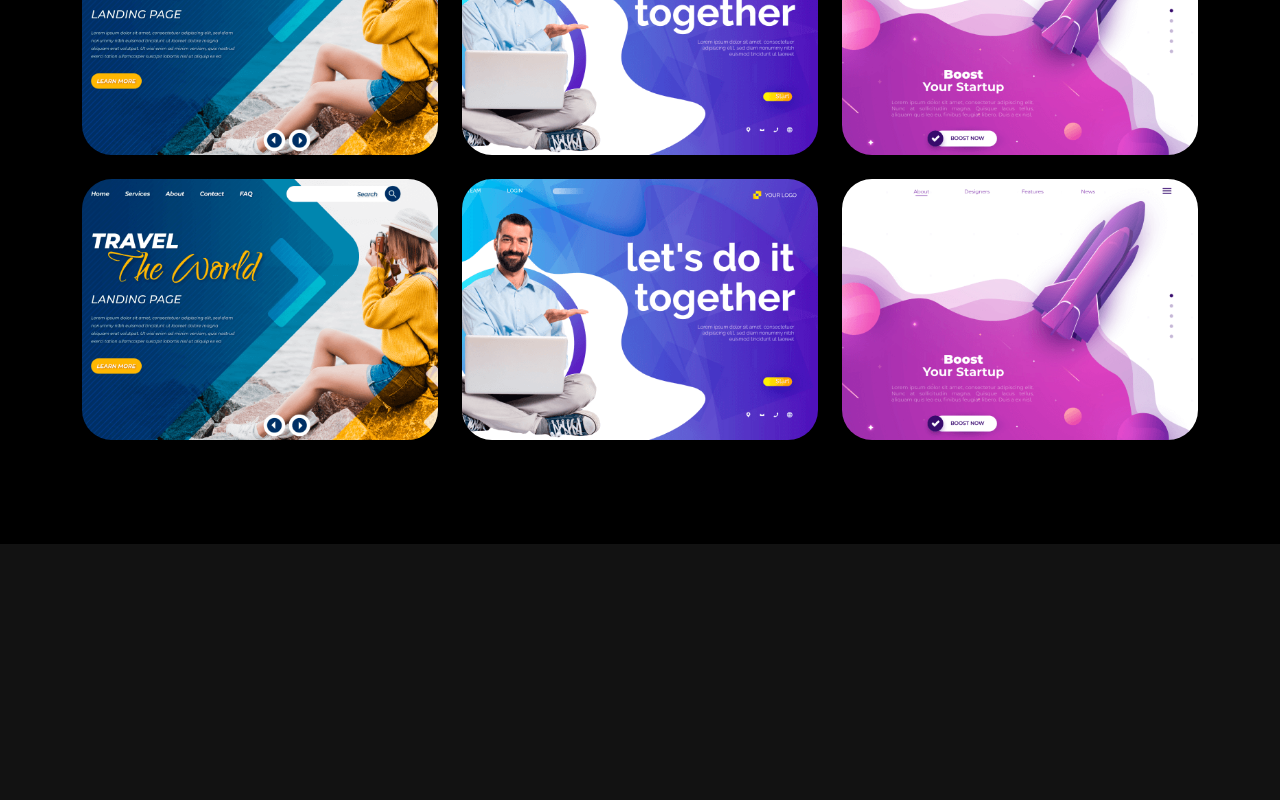
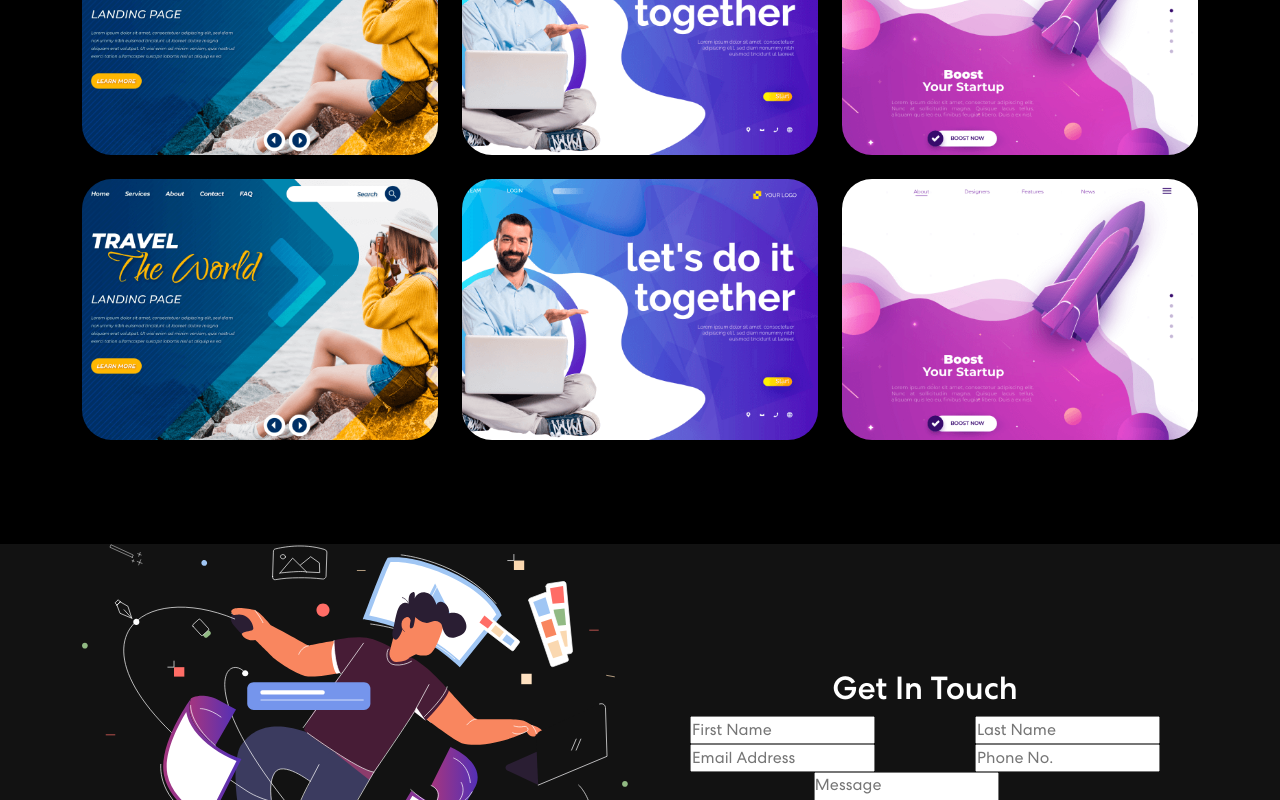
Before and after one commit to mikekim-fullstack/mikekim-portfolio, a React (Create React App) app: page / in a window 1280 px wide. Shown: the part 2000-2800 px from the top of the page. Before the commit the page ends 2544 px from the top, so only its background shows below. Built offline with nearby package versions, Linux system fonts and the light colour scheme.

Commit message:
Contact section is in progress

```diff
--- a/src/App.js
+++ b/src/App.js
@@ -4,6 +4,7 @@ import NavBar from './components/NavBar'
 import Banner from './components/Banner'
 import Skills from './components/Skills';
 import Projects from './components/Projects'
+import Contact from './components/Contact';
 function App() {
   return (
     <div className="App">
@@ -11,6 +12,7 @@ function App() {
       <Banner />
       <Skills />
       <Projects />
+      <Contact />
     </div>
   );
 }
--- /dev/null
+++ b/src/components/Contact.js
@@ -0,0 +1,65 @@
+import { useState, useEffect } from 'react'
+import { Container, Row, Col } from 'react-bootstrap'
+import './Contact.css'
+import contactImg from '../assets/img/contact-img.svg'
+const Contact = () => {
+    const formInitialDetails = {
+        firstName: '',
+        lastName: '',
+        email: '',
+        phone: '',
+        message: ''
+    }
+    const [formDetails, setFormDetails] = useState(formInitialDetails)
+    const [buttonText, setButtonText] = useState('Send')
+    const [status, setStatus] = useState({})
+    const onFormSubmit = (e) => {
+
+    }
+    const onFormUpdate = (e) => {
+        console.log('onFormUpdate', e.target.name, e.target.value)
+        setFormDetails({ ...formDetails, [e.target.name]: e.target.value })
+    }
+    return (
+        <section className='contact' id='contact'>
+            <Container>
+                <Row className='align-items-center'>
+                    <Col md={6}>
+                        <img src={contactImg} alt='contact image' />
+                    </Col>
+                    <Col md={6}>
+                        <h2>Get In Touch</h2>
+                        <form onSubmit={(e) => onFormSubmit(e)}>
+                            <Row>
+                                <Col sm={6} className='px-1'>
+                                    <input type='text' value={formDetails.firstName} name='firstName' placeholder='First Name' onChange={(e) => onFormUpdate(e)} />
+                                </Col>
+                                <Col sm={6} className='px-1'>
+                                    <input type='text' value={formDetails.lastName} name='lastName' placeholder='Last Name' onChange={(e) => onFormUpdate(e)} />
+                                </Col>
+                                <Col sm={6} className='px-1'>
+                                    <input type='email' value={formDetails.email} name='email' placeholder='Email Address' onChange={(e) => onFormUpdate(e)} />
+                                </Col>
+                                <Col sm={6} className='px-1'>
+                                    <input type='tel' value={formDetails.lastName} name='phone' placeholder='Phone No.' onChange={(e) => onFormUpdate(e)} />
+                                </Col>
+                                <Col>
+                                    <textarea value={formDetails.message} name='message' placeholder='Message' onChange={(e) => onFormUpdate(e)} />
+                                    <button type='submit'><span>{buttonText}</span></button>
+                                </Col>
+                            </Row>
+                            {/* If there is error, show error message */
+                                status?.message && (
+                                    <Col>
+                                        <p className={status.message === false ? 'danger' : 'success'}>{status.message}</p>
+                                    </Col>
+                                )
+                            }
+                        </form>
+                    </Col>
+                </Row>
+            </Container>
+        </section>
+    )
+}
+export default Contact
--- a/src/components/NavBar.js
+++ b/src/components/NavBar.js
@@ -38,6 +38,7 @@ const NavBar = () => {
                         <Nav.Link href="#home" className={activeLink === 'home' ? 'active' : ''} onClick={() => setActiveLink('home')}>Home</Nav.Link>
                         <Nav.Link href="#skills" className={activeLink === 'skills' ? 'active' : ''} onClick={() => setActiveLink('skills')}>Skills</Nav.Link>
                         <Nav.Link href="#projects" className={activeLink === 'projects' ? 'active' : ''} onClick={() => setActiveLink('projects')}>Projects</Nav.Link>
+                        <Nav.Link href="#contact" className={activeLink === 'contact' ? 'active' : ''} onClick={() => setActiveLink('contact')}>Contact</Nav.Link>
                     </Nav>
                     <span className='navbar-text'>
                         <div className='social-icon'>
```
Also changed, not shown: src/components/Contact.css (added).
